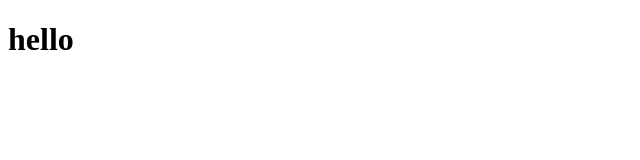
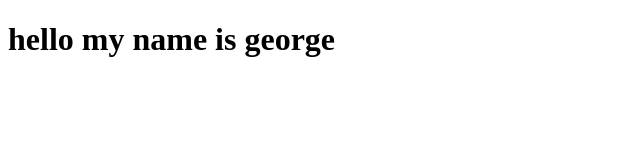
Before and after one commit to angiealvarado6/angiealvarado6.github.io, a plain HTML site: page index.html in a window 1280 px wide. Shown: the whole page, without its empty margins (0-640 px from the left). Drawn offline with Linux system fonts and the light colour scheme.

Commit message:
Update index.html

```diff
--- a/index.html
+++ b/index.html
@@ -1,9 +1,9 @@
 <!DOCTYPE html>
 <html>
   <head>
-    <title> suga webpage </title>
+    <title> blacklamb </title>
   </head>
   <body>
-    <h1> hello </h1>
+    <h1> hello my name is george  </h1>
   </body>
 </html>
```
